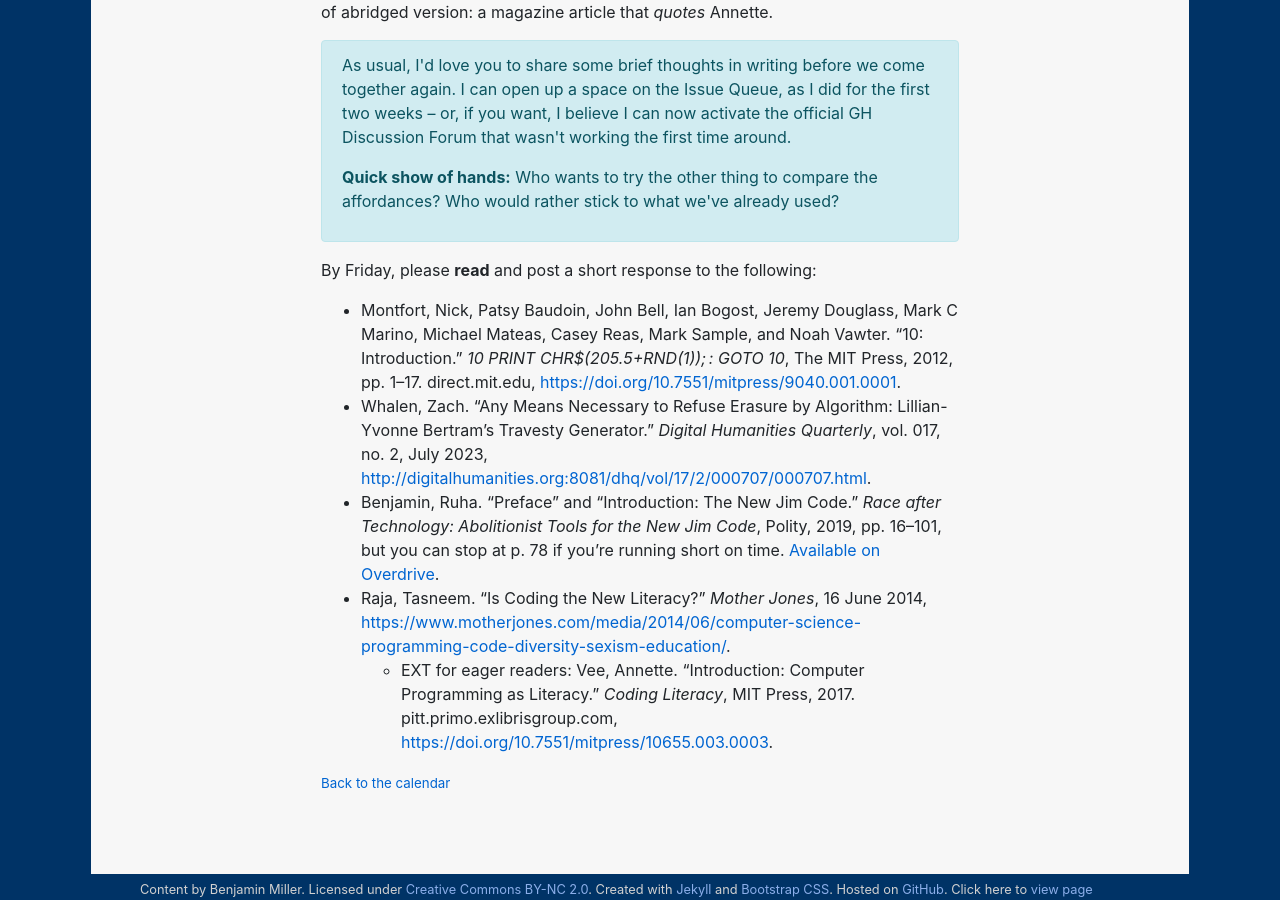
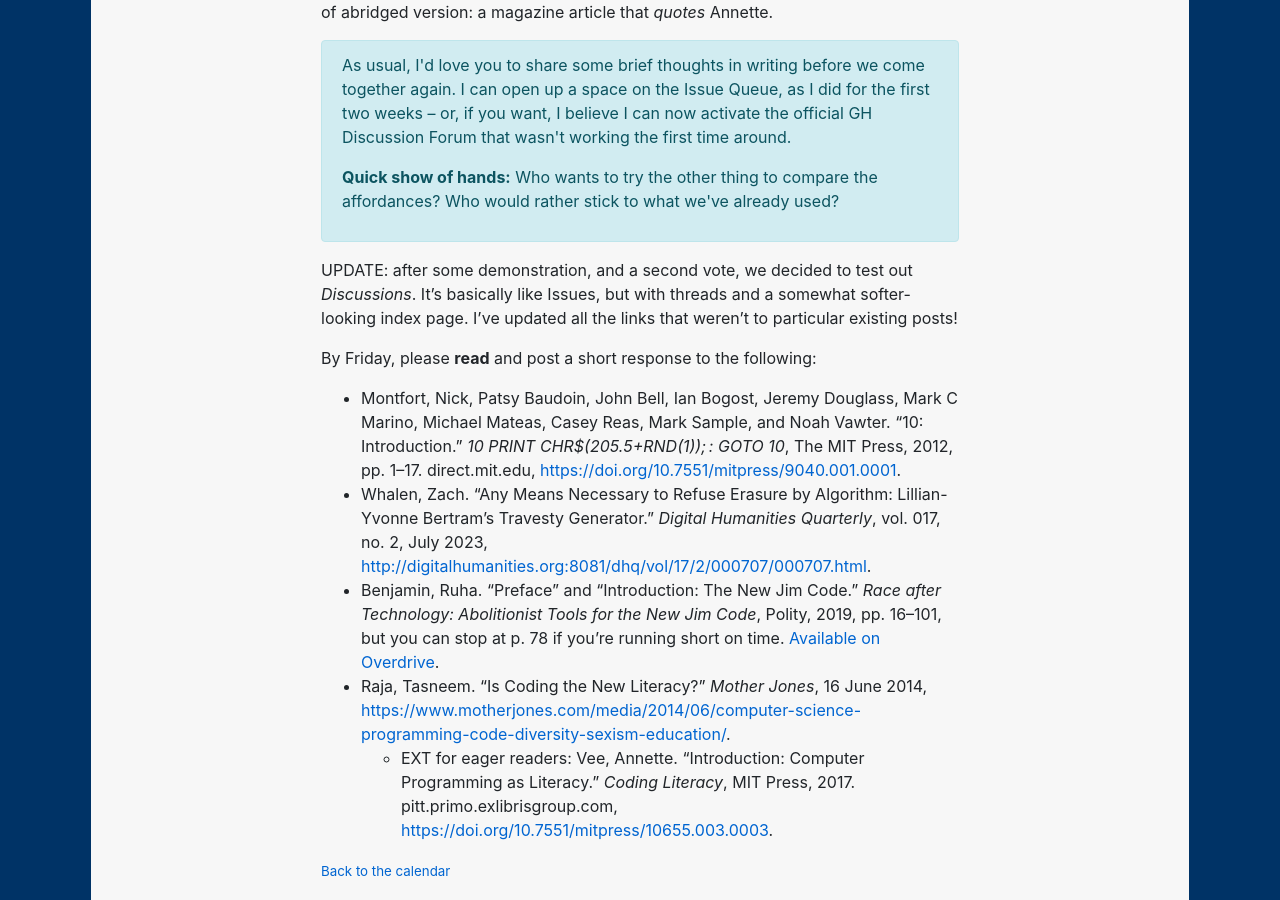
Before and after one commit to benmiller314/dsam2023fall, a Jekyll site: the page built from plans/week-03.md, in a window 1280 px wide and 900 px high, scrolled down 3064 px. Built offline with Jekyll 4.4.1, drawn with Linux system fonts in a browser that asks for light colours; our own code applies the rules of GitHub Pages for plain Markdown files.

Commit message:
add result of discussion vs issues vote
First round went to Issues, but not unanimously; after a quick demo, the majority wanted to try Discussions. We'll do that at least for week 4.

```diff
--- a/plans/week-03.md
+++ b/plans/week-03.md
@@ -156,6 +156,9 @@ Building on today's work with code, for next time I've chosen some readings from
 <p><strong>Quick show of hands:</strong> Who wants to try the other thing to compare the affordances? Who would rather stick to what we've already used?</p>
 </div>
 
+UPDATE: after some demonstration, and a second vote, we decided to test out _Discussions_. It's basically like Issues, but with threads and a somewhat softer-looking index page. I've updated all the links that weren't to particular existing posts!
+
+
 By Friday, please **read** and post a short response to the following:
 
 * Montfort, Nick, Patsy Baudoin, John Bell, Ian Bogost, Jeremy Douglass, Mark C Marino, Michael Mateas, Casey Reas, Mark Sample, and Noah Vawter. “10: Introduction.” _10 PRINT CHR$(205.5+RND(1)); : GOTO 10_, The MIT Press, 2012, pp. 1–17. direct.mit.edu, <a href="https://doi.org/10.7551/mitpress/9040.001.0001">https://doi.org/10.7551/mitpress/9040.001.0001</a>.
```
